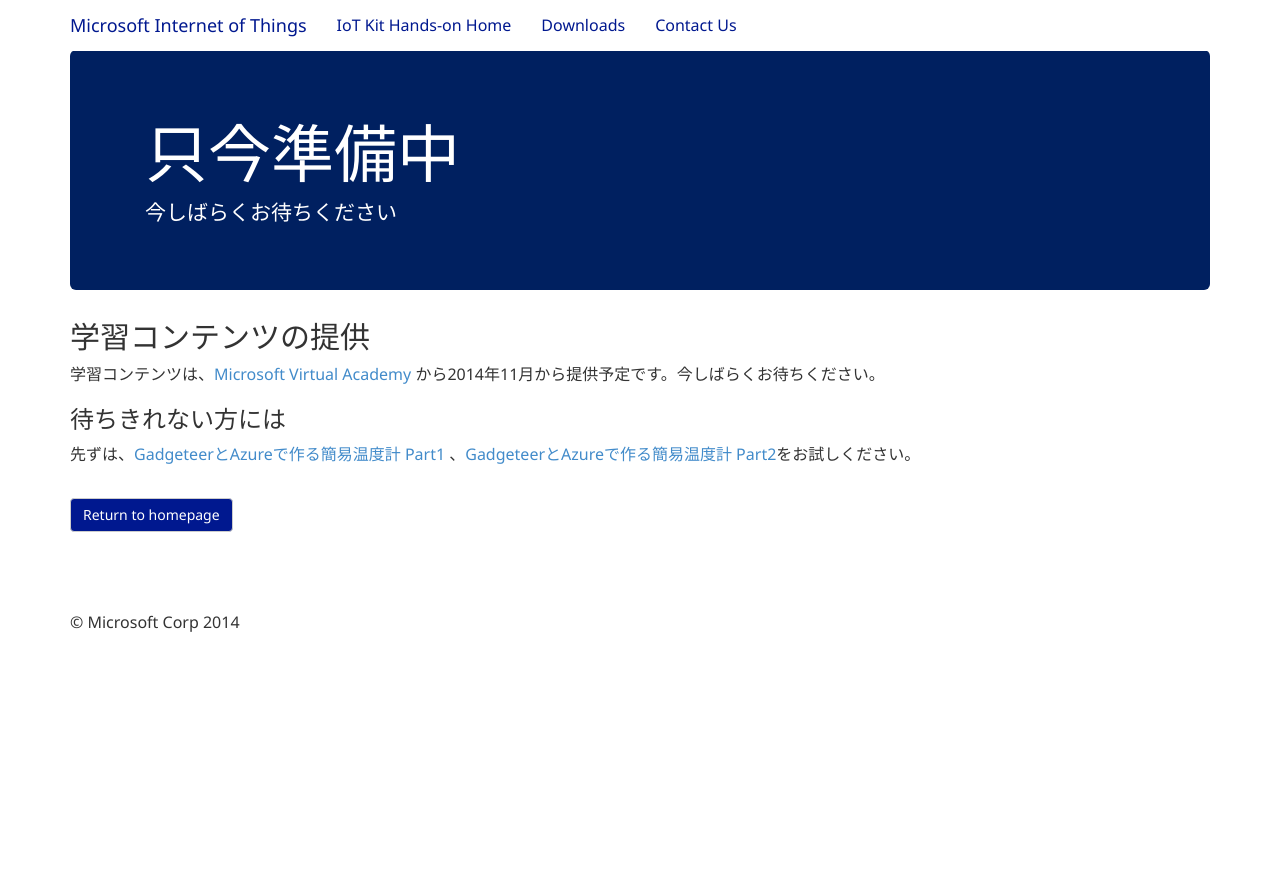
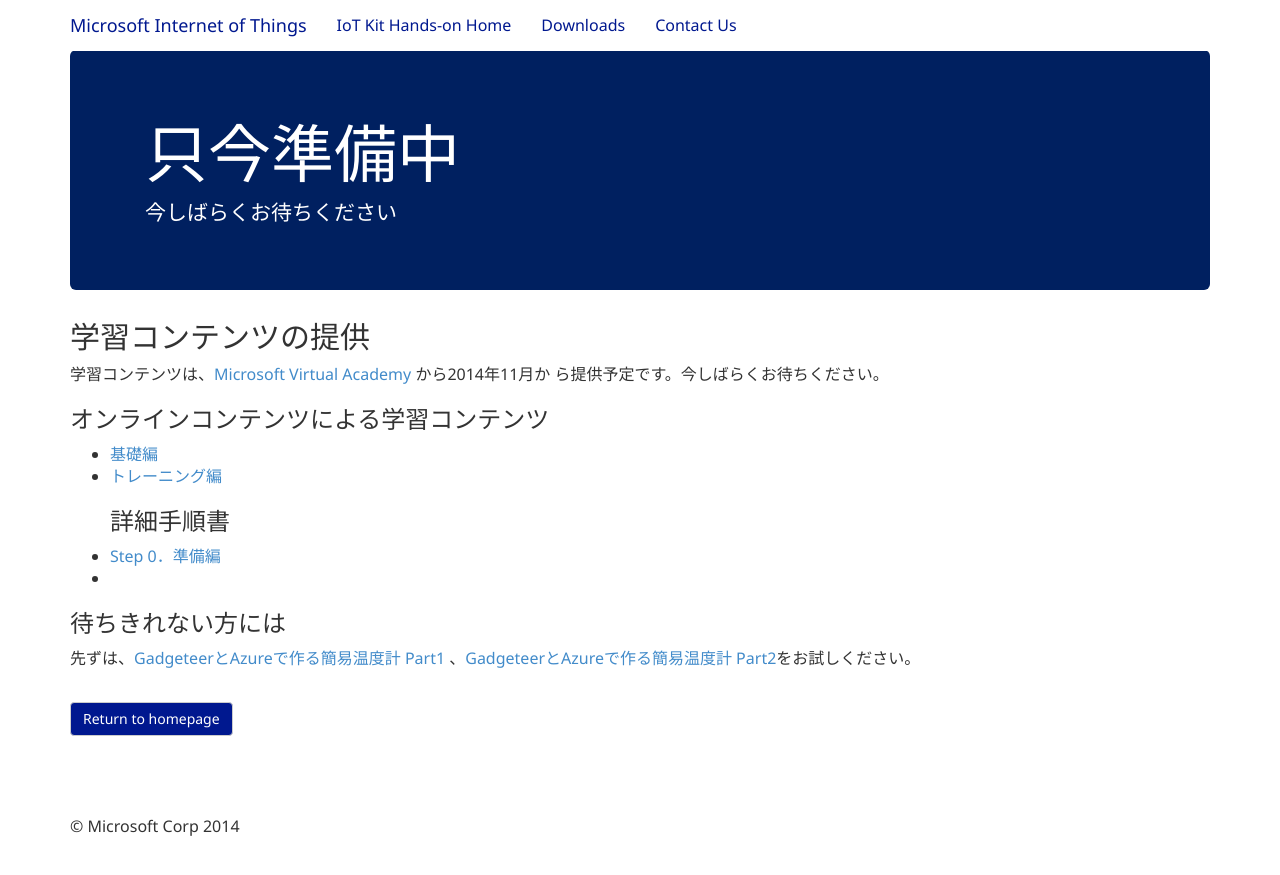
Before and after one commit to ms-iotkithol-jp/ms-iotkithol-jp.github.io, a Jekyll site: the page built from LetsBegin.md, in a window 1280 px wide. Shown: the top 875 px of the page. Built offline with Jekyll 4.4.1, drawn with Linux system fonts in a browser that asks for light colours; nearby versions of some CDN libraries.

Commit message:
第一弾目テスト

```diff
--- a/LetsBegin.md
+++ b/LetsBegin.md
@@ -13,7 +13,15 @@
 
 
 ## 学習コンテンツの提供
-学習コンテンツは、[Microsoft Virtual Academy](http://msdn.microsoft.com/ja-jp/dn376515.aspx) から2014年11月から提供予定です。今しばらくお待ちください。
+学習コンテンツは、[Microsoft Virtual Academy](http://msdn.microsoft.com/ja-jp/dn376515.aspx) から2014年11月か
+ら提供予定です。今しばらくお待ちください。
+
+### オンラインコンテンツによる学習コンテンツ
+* [基礎編](http://www.microsoftvirtualacademy.com/training-courses/IoTKitHoLBasic)
+* [トレーニング編](http://www.microsoftvirtualacademy.com/training-courses/IoTKitHoLTraining)
+### 詳細手順書
+* [Step 0．準備編](https://github.com/ms-iotkithol-jp/Training/blob/master/Documents/IoTKit_SelfLearning00_Overview.docx?raw=true)
+*
 
 ### 待ちきれない方には
 先ずは、[GadgeteerとAzureで作る簡易温度計 Part1](http://blogs.msdn.com/b/hirosho/archive/2014/07/25/gadgeteer-azure-part-1.aspx) 、[GadgeteerとAzureで作る簡易温度計 Part2](http://blogs.msdn.com/b/hirosho/archive/2014/07/26/gadgeteer-azure-part-2.aspx)をお試しください。
```
